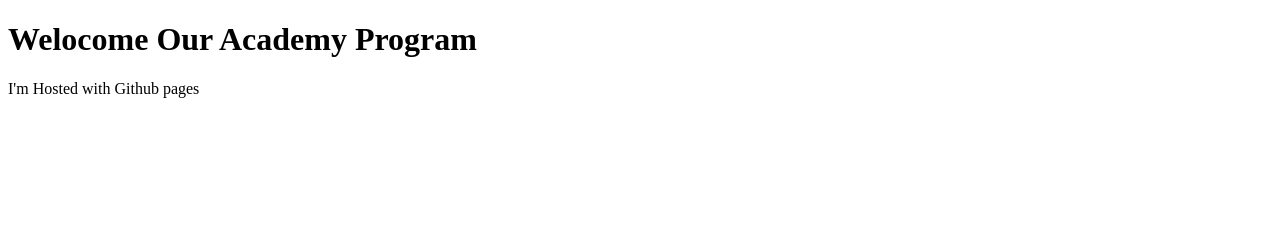
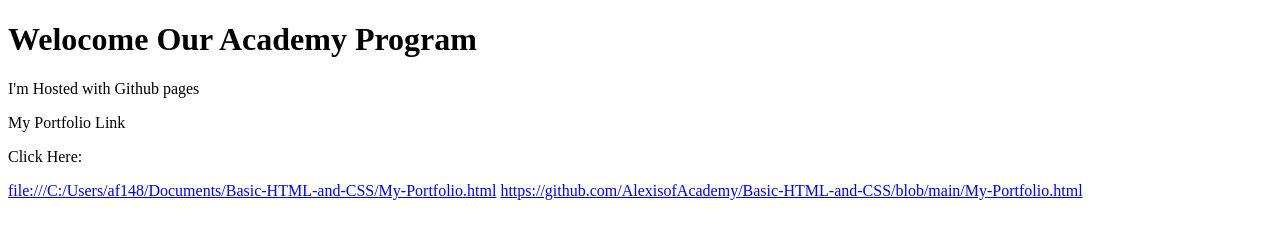
Before and after one commit to AlexisofAcademy/AlexisofAcademyProgram.github.io, a plain HTML site: page index.html in a window 1280 px wide. Drawn offline with Linux system fonts and the light colour scheme.

Commit message:
Add files via upload

```diff
--- a/index.html
+++ b/index.html
@@ -5,5 +5,9 @@
     <body>
         <h1>Welocome Our Academy Program</h1>
         <p>I'm Hosted with Github pages</p>
+        <p>My Portfolio Link</p>
+        <p>Click Here:</p>
+        <a href="file:///C:/Users/af148/Documents/Basic-HTML-and-CSS/My-Portfolio.html">file:///C:/Users/af148/Documents/Basic-HTML-and-CSS/My-Portfolio.html</a>
+        <a href="https://github.com/AlexisofAcademy/Basic-HTML-and-CSS/blob/main/My-Portfolio.html">https://github.com/AlexisofAcademy/Basic-HTML-and-CSS/blob/main/My-Portfolio.html</a>
     </body>
 </html>
```
